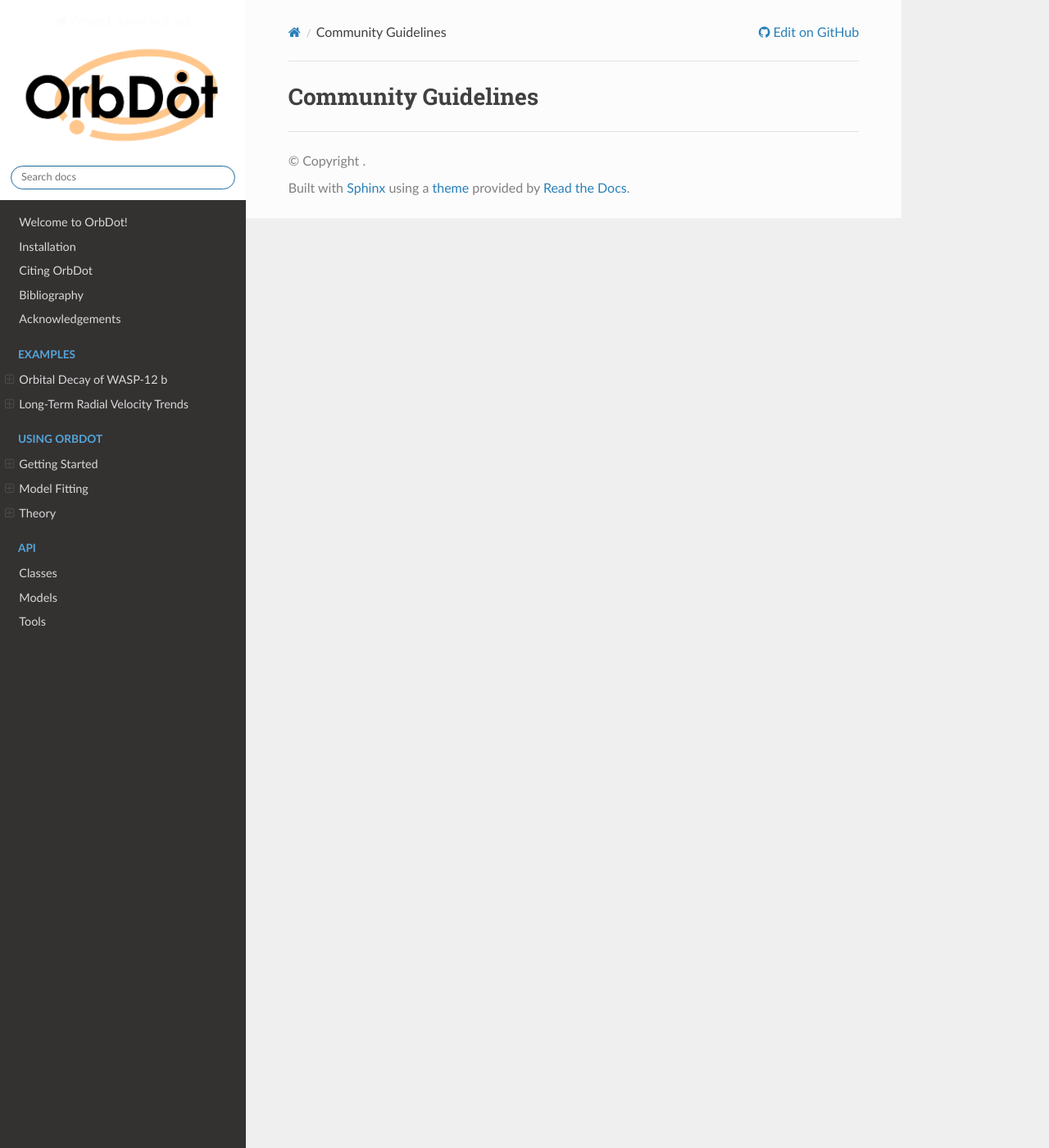
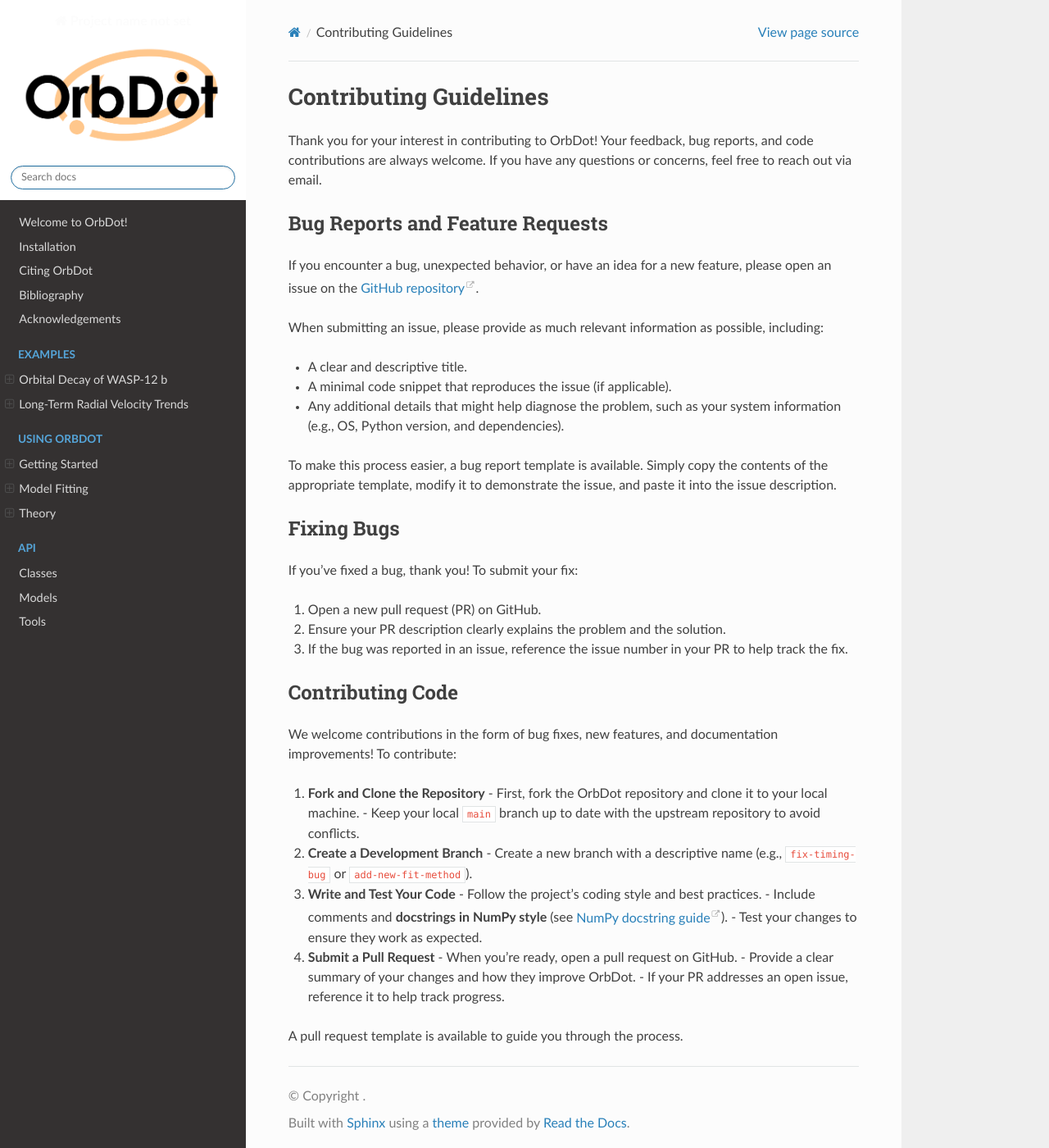
Before and after one commit to simonehagey/orbdot, a Sphinx documentation site: the page built from docs/source/community_guidelines.rst, in a window 1280 px wide and 1400 px high. Shown: the whole window at 82% size. Built offline with Sphinx 7.4.7 and the Read the Docs theme 3.1.0, drawn with Linux system fonts in a browser that asks for light colours.

Commit message:
Configure docs

```diff
--- a/docs/source/community_guidelines.rst
+++ b/docs/source/community_guidelines.rst
@@ -1,5 +1,53 @@
-.. _community:
+.. _contributing-guidelines:
 
-********************
-Community Guidelines
-********************
+#######################
+Contributing Guidelines
+#######################
+
+Thank you for your interest in contributing to OrbDot! Your feedback, bug reports, and code contributions are always welcome. If you have any questions or concerns, feel free to reach out via email.
+
+Bug Reports and Feature Requests
+================================
+
+If you encounter a bug, unexpected behavior, or have an idea for a new feature, please open an issue on the `GitHub repository <https://github.com/simonehagey/orbdot/issues>`_.
+
+When submitting an issue, please provide as much relevant information as possible, including:
+
+- A clear and descriptive title.
+- A minimal code snippet that reproduces the issue (if applicable).
+- Any additional details that might help diagnose the problem, such as your system information (e.g., OS, Python version, and dependencies).
+
+To make this process easier, a bug report template is available. Simply copy the contents of the appropriate template, modify it to demonstrate the issue, and paste it into the issue description.
+
+Fixing Bugs
+===========
+
+If you’ve fixed a bug, thank you! To submit your fix:
+
+1. Open a new pull request (PR) on GitHub.
+2. Ensure your PR description clearly explains the problem and the solution.
+3. If the bug was reported in an issue, reference the issue number in your PR to help track the fix.
+
+Contributing Code
+=================
+
+We welcome contributions in the form of bug fixes, new features, and documentation improvements! To contribute:
+
+1. **Fork and Clone the Repository**
+   - First, fork the OrbDot repository and clone it to your local machine.
+   - Keep your local ``main`` branch up to date with the upstream repository to avoid conflicts.
+
+2. **Create a Development Branch**
+   - Create a new branch with a descriptive name (e.g., ``fix-timing-bug`` or ``add-new-fit-method``).
+
+3. **Write and Test Your Code**
+   - Follow the project's coding style and best practices.
+   - Include comments and **docstrings in NumPy style** (see `NumPy docstring guide <https://numpydoc.readthedocs.io/en/latest/format.html>`_).
+   - Test your changes to ensure they work as expected.
+
+4. **Submit a Pull Request**
+   - When you're ready, open a pull request on GitHub.
+   - Provide a clear summary of your changes and how they improve OrbDot.
+   - If your PR addresses an open issue, reference it to help track progress.
+
+A pull request template is available to guide you through the process.
--- a/docs/source/conf.py
+++ b/docs/source/conf.py
@@ -22,6 +22,10 @@
 html_static_path = ["_static"]
 html_logo = "_static/orbdot_logo.png"
 
+html_copy_source = True
+html_show_sourcelink = True
+html_sourcelink_suffix = ""
+
 html_theme_options = {
     "logo_only": False,
     "display_version": True,
@@ -31,15 +35,23 @@
     "prev_next_buttons_location": "both",
     "style_external_links": True,
     "style_nav_header_background": "white",
+
+    "path_to_docs": "docs/source/",
+    "repository_url": "https://github.com/simonehagey/orbdot",
+    "repository_branch": "main",
+    "use_edit_page_button": True,
+    "use_issues_button": True,
+    "use_repository_button": True,
+    "use_download_button": True,
 }
 
-html_context = {
-    "display_github": True,
-    "github_user": "simonehagey",
-    "github_repo": "orbdot",
-    "github_version": "master",
-    "conf_py_path": "/orbdot/docs/",
-}
+# html_context = {
+#     "display_github": True,
+#     "github_user": "simonehagey",
+#     "github_repo": "orbdot",
+#     "github_version": "main",
+#     "conf_py_path": "/orbdot/docs/",
+# }
 
 napoleon_google_docstring = False
 napoleon_numpy_docstring = True
```
